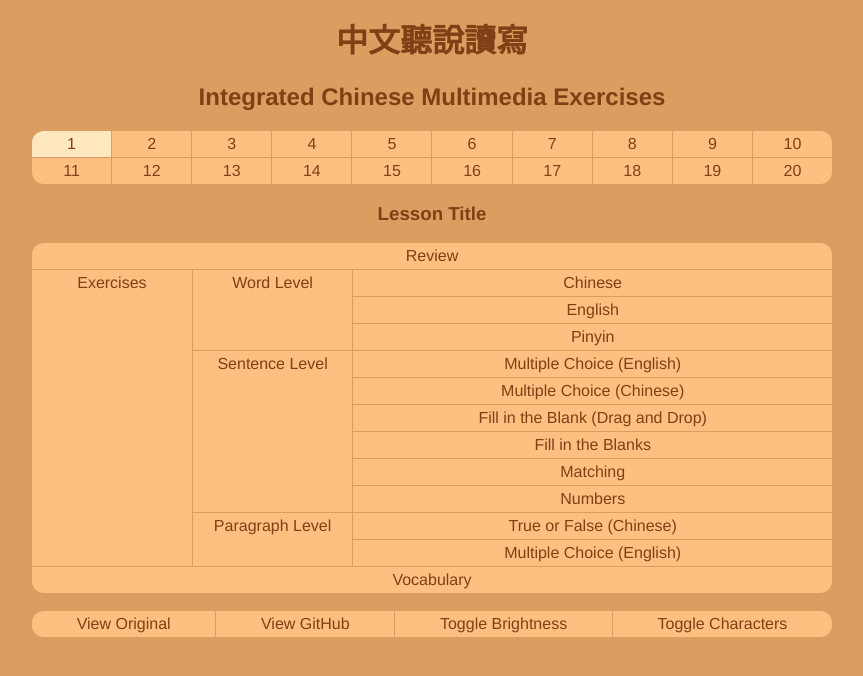
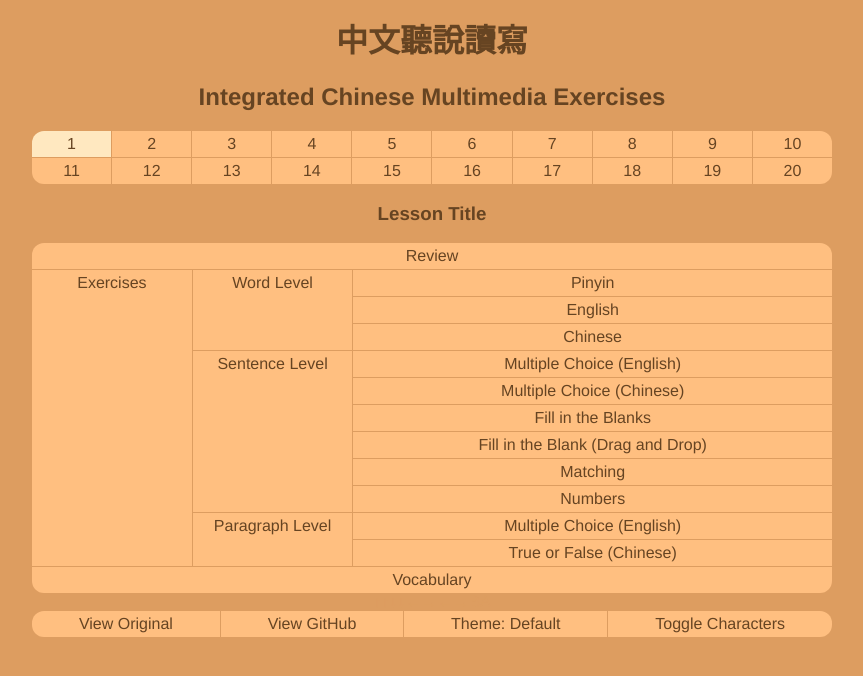
Before and after one commit to Krazete/integrated-chinese, a Jekyll site: the page built from index.html, in a window 1280 px wide. Shown: the top 676 px of the page, without its empty margins (208-1071 px from the left). Built offline with Jekyll 4.4.1, drawn with Linux system fonts in a browser that asks for light colours.

Commit message:
refined themes

```diff
--- a/404.html
+++ b/404.html
@@ -1,6 +1,6 @@
 ---
 permalink: /404.html
-layout: default
+layout: main
 ---
 
 <style type="text/css" media="screen">
--- a/_layouts/default.html
+++ b/_layouts/main.html
@@ -18,14 +18,15 @@
 </head>
 <body>
 <h1 class="zh">{{ page.title-zh }}</h1>
-<h2 class="desktop-only">{{ page.title-en }}</h2>
+<h2 class="notouch">{{ page.title-en }}</h2>
 <div class="container">
-{{ content -}}
-<div id="footer" class="grid">
-	<a class="button" target="_blank" href="http://www.language.berkeley.edu/ic/">View Original</a>
-	<a class="button" target="_blank" href="https://github.com/Krazete/integrated-chinese">View GitHub</a>
-	<div class="button" id="palette">Toggle Brightness</div>
-	<div class="button" id="character">Toggle Characters</div>
+	{{ content -}}
+	<div class="grid" id="footer">
+		<a class="button" target="_blank" href="http://www.language.berkeley.edu/ic/">View Original</a>
+		<a class="button" target="_blank" href="https://github.com/Krazete/integrated-chinese">View GitHub</a>
+		<div class="button" id="theme">Theme: default</div>
+		<div class="button" id="character">Toggle Characters</div>
+	</div>
 </div>
 </body>
 </html>
--- a/_plugins/Generator.rb
+++ b/_plugins/Generator.rb
@@ -16,7 +16,7 @@
             @ext = '.html'
             @name = @basename + @ext
             @data = {
-                'layout' => 'default',
+                'layout' => 'main',
                 'title-en' => datum[0],
                 'title-zh' => number_zh(datum[0].to_i)
                 # 'title' => datum['title'],
--- a/assets/index.js
+++ b/assets/index.js
@@ -27,12 +27,12 @@
 function setLevel(lesson, level) {
 	for (var level in data) {
 		var levelContainer = document.getElementById(level);
-		var levelLabel = levelContainer.getElementsByClassName("label")[0];
+		var levelLabel = levelContainer.children[0];
 		levelContainer.innerHTML = "";
 		levelContainer.appendChild(levelLabel);
 		var n = 0;
-		for(var sublevel in data[level]) {
-			if (data[level][sublevel].includes(parseInt(lesson))) {
+		for(var sublevel in deacronym) {
+			if (sublevel in data[level] && data[level][sublevel].includes(parseInt(lesson))) {
 				var a = document.createElement("a");
 				a.className = "button";
 				a.href = link(level, sublevel, lesson);
--- a/assets/main.css
+++ b/assets/main.css
@@ -1,26 +1,47 @@
+/* main */
+
 html {
-	--lo: #823f15;
+	--lo: #664422;
 	--bg: #dd9d60;
 	--fg: #ffbf80; /* original */
 	--hi: #ffe8c0;
 }
 html.dark {
-	--lo: #543210;
-	--bg: #876543;
-	--fg: #ba9876;
-	--hi: #edcba9;
+    --hi: #281808;
+    --bg: #332211;
+    --fg: #664422;
+    --lo: #eeddcc;
+}
+html.gold {
+	--lo: black;
+	--bg: radial-gradient(ellipse at right bottom, #fedb37 0%, #fdb931 8%, #9f7928 30%, #8a6e2f 40%, transparent 80%),
+		  radial-gradient(ellipse at left top, #ffffff 0%, #ffffac 8%, #d1b464 25%, #5d4a1f 62.5%, #5d4a1f 100%);
+	--fg: linear-gradient(#d1b464, #ffffac, #fdb931);
+	--hi: white;
+}
+html.gold * {
+	background-attachment: fixed;
+}
+html.gold .disabled {
+	color: #00000060 !important;
 }
 html.gray {
-	--lo: #444444;
-	--bg: #888888;
-	--fg: #cccccc;
+	--lo: #333333;
+	--bg: #777777;
+	--fg: #bbbbbb;
 	--hi: #ffffff;
 }
-html.pain {
-	--lo: cyan;
+html.pink {
+	--lo: white;
+	--bg: black;
+	--fg: hotpink;
+	--hi: deeppink;
+}
+html.painful {
+	--lo: blue;
 	--bg: magenta;
 	--fg: yellow;
-	--hi: black;
+	--hi: cyan;
 }
 
 body {
@@ -29,8 +50,8 @@
 	font-family: "Klee", "Century Gothic", "Helvetica", sans-serif;
 	text-align: center;
 	position: absolute;
+	width: 100%;
 	height: 100%;
-	width: 100%;
 	margin: 0;
 }
 
@@ -43,12 +64,26 @@
 	width: 800px;
 	min-width: 25%;
 	max-width: 95%;
+	padding-bottom: 8px;
 	margin: auto;
 }
 
 .container > div {
 	border-radius: 12px;
 	overflow: hidden;
+}
+
+.grid {
+	display: grid;
+	grid-gap: 1px;
+}
+
+#footer {
+	grid-auto-flow: column;
+}
+
+#theme {
+	text-transform: capitalize;
 }
 
 .button {
@@ -72,6 +107,43 @@
 	color: var(--bg);
 	pointer-events: none;
 }
+
+/* index */
+
+#lesson-buttons {
+	grid-template-columns: repeat(10, 1fr);
+}
+#lesson-buttons .konami {
+	grid-column: 1 / -1;
+	grid-template-columns: repeat(4, 1fr);
+}
+
+#lesson-title.disabled {
+	color: var(--fg);
+}
+
+#exercises {
+	grid-template-columns: 1fr 4fr;
+}
+#exercises > .grid {
+	grid-template-columns: 1fr 3fr;
+}
+#exercises .label {
+	grid-column: 1;
+	grid-row: span 3;
+}
+
+.label {
+	background: var(--fg);
+	padding: 4px 0;
+}
+:hover > .label, #exercises .button:hover {
+	background: var(--hi);
+	padding-left: 1px;
+	margin-left: -1px;
+}
+
+/* idk */
 
 .loading {
 	font-weight: bold;
@@ -103,56 +175,6 @@
 	to {
 		background: transparent;
 	}
-}
-
-/* index.html */
-
-.grid {
-	display: grid;
-	grid-gap: 1px;
-}
-
-#lesson-buttons {
-	grid-template-columns: repeat(10, 1fr);
-}
-#lesson-buttons .konami {
-	grid-column: 1 / -1;
-	grid-template-columns: repeat(4, 1fr);
-}
-
-#lesson-title.disabled {
-	color: var(--fg);
-}
-#lesson-menu.disabled {
-	color: var(--bg);
-}
-
-#exercises div, #exercises a {
-	grid-column: 2;
-}
-#exercises .label {
-	grid-column: 1;
-	grid-row: span 3;
-}
-#exercises {
-	grid-template-columns: 1fr 4fr;
-}
-#exercises > .grid {
-	grid-template-columns: 1fr 3fr;
-}
-
-.label {
-	background: var(--fg);
-	padding: 4px 0;
-}
-:hover > .label, #exercises .button:hover {
-	margin-left: -1px;
-	padding-left: 1px;
-	background: var(--hi);
-}
-
-#footer {
-	grid-auto-flow: column;
 }
 
 /* review.html */
@@ -429,7 +451,7 @@
 	h1, h2, h3, h4, h5, h6 {
 		margin: 10px;
 	}
-	.desktop-only {
+	.notouch {
 		display: none;
 	}
 }
@@ -478,7 +500,3 @@
 #translator:hover {
 	background: var(--hi);
 }
-
-.hidden {
-	display: none;
-}
--- a/assets/main.js
+++ b/assets/main.js
@@ -1,23 +1,24 @@
-var mobile = "ontouchstart" in window; // TODO: ensure that this works (esp. on touchscreen laptops)
-
 function initFooter() {
 	var html = document.documentElement;
-	var palette = document.getElementById("palette");
+	var theme = document.getElementById("theme");
 	var character = document.getElementById("character");
-	var palettes = ["default", "dark", "gray", "pain"];
-	var storedPalette = localStorage.getItem("palette");
-	if (palettes.includes(storedPalette)) {
-		html.className = storedPalette;
+	var themes = ["default", "dark", "gold", "gray", "pink", "painful"];
+	var storedtheme = localStorage.getItem("theme");
+	if (themes.includes(storedtheme)) {
+		html.className = storedtheme;
+		theme.innerHTML = "Theme: " + storedtheme;
 	}
-	palette.addEventListener("click", function () {
+	theme.addEventListener("click", function () {
 		if (html.classList.length <= 0) {
-			html.classList.add(palettes[0]);
+			html.classList.add(themes[0]);
 		}
-		for (var i = 0; i < palettes.length; i++) {
-			if (html.classList.contains(palettes[i])) {
-				html.classList.remove(palettes[i]);
-				html.classList.add(palettes[(i + 1) % palettes.length]);
-				localStorage["palette"] = palettes[i + 1];
+		for (var i = 0; i < themes.length; i++) {
+			if (html.classList.contains(themes[i])) {
+				html.classList.remove(themes[i]);
+				var xp = themes[(i + 1) % themes.length]
+				html.classList.add(xp);
+				localStorage["theme"] = xp;
+				this.innerHTML = "Theme: " + xp;
 				break;
 			}
 		}
--- a/index.html
+++ b/index.html
@@ -1,13 +1,13 @@
 ---
-layout: default
+layout: main
 data: index.js
 scripts: index.js
 title-zh: 中文聽說讀寫
 title-en: Integrated Chinese Multimedia Exercises
 ---
-<div id="lesson-buttons" class="grid">
+<div class="grid" id="lesson-buttons">
 	{%- for i in (1..20) %}
-	<div class="button" data-lesson="{{ i }}" data-title="{{ site.data.index[i]['title'] }}">{{ i }}</div>
+	<div class="button" data-lesson="{{ i }}">{{ i }}</div>
 	{%- endfor %}
 	<div class="grid konami hidden">
 		<div class="button" data-lesson="0">Basics</div>
@@ -17,22 +17,22 @@
 	</div>
 </div>
 <h3 id="lesson-title">Lesson Title</h3>
-<div id="lesson-menu" class="grid">
-	<a id="review" class="button">Review</a>
-	<div id="exercises" class="grid">
+<div class="grid" id="lesson-menu">
+	<a class="button" id="review">Review</a>
+	<div class="grid" id="exercises">
 		<div class="label">Exercises</div>
-		<div id="word" class="grid">
+		<div class="grid" id="word">
 			<div class="label">Word Level</div>
 		</div>
-		<div id="sentence" class="grid">
+		<div class="grid" id="sentence">
 			<div class="label">Sentence Level</div>
 		</div>
-		<div id="paragraph" class="grid">
+		<div class="grid" id="paragraph">
 			<div class="label">Paragraph Level</div>
 		</div>
 	</div>
-	<a id="vocabulary" class="button">Vocabulary</a>
+	<a class="button" id="vocabulary">Vocabulary</a>
 </div>
-<div style="color:var(--bg)">
+<div class="disabled">
 	&uarr;&uarr;&darr;&darr;&larr;&rarr;&larr;&rarr;BA
 </div>
```
